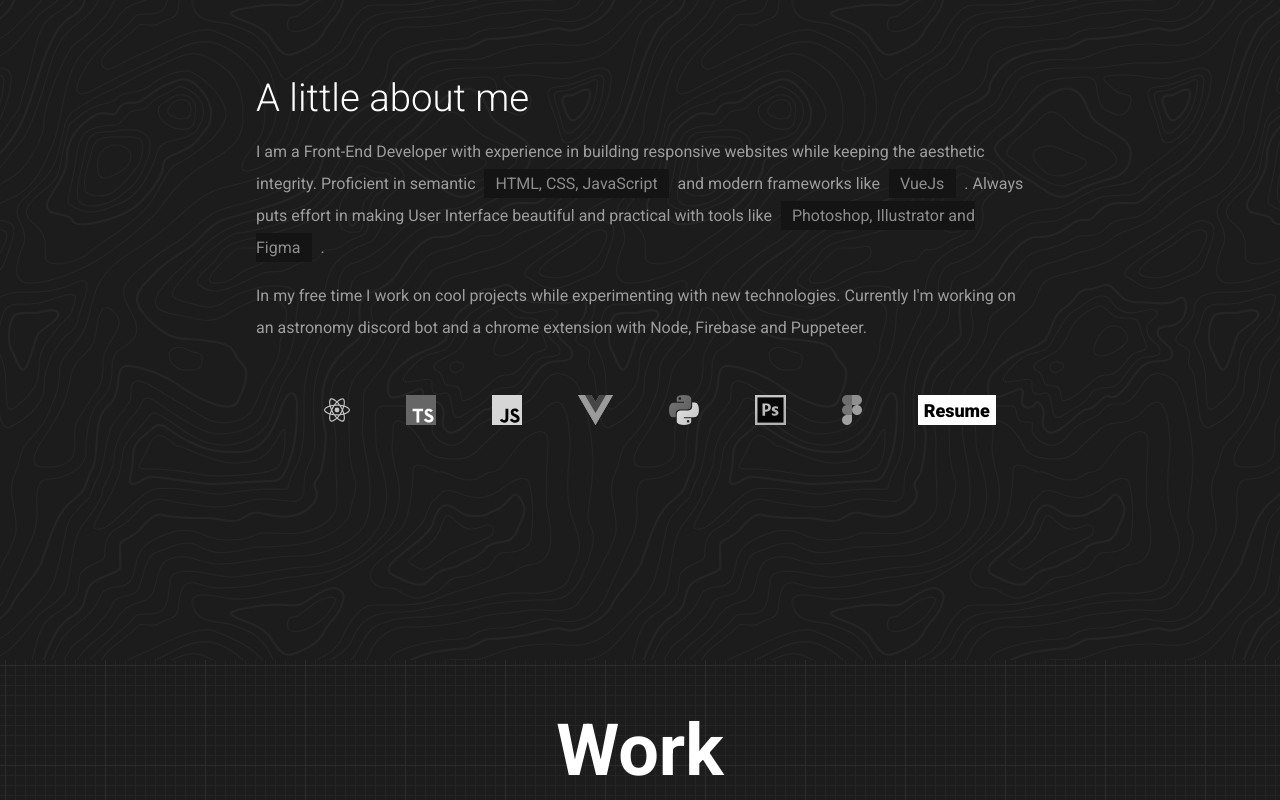
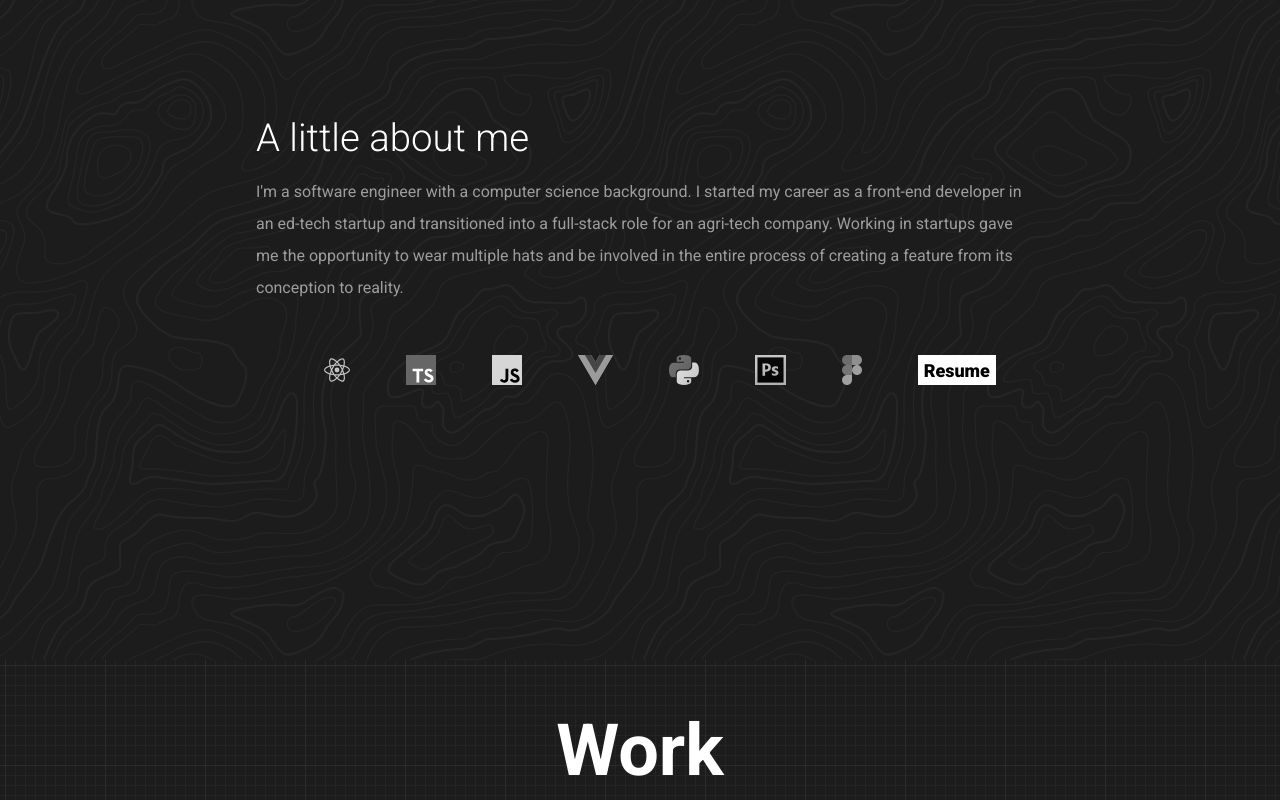
Before and after one commit to ayushman-git/portfolio, a Vue app: page / in a window 1280 px wide. Shown: the part 940-1740 px from the top of the page. Built offline with nearby package versions, Linux system fonts and the light colour scheme.

Commit message:
added new about me para

```diff
--- a/src/assets/projectData.js
+++ b/src/assets/projectData.js
@@ -65,13 +65,26 @@ export default [
     krishi_network: {
       category: "Experience",
       content:
-        "Worked in agri-tech startup as a Full-stack developer. Integrated payment system using Python, Flask, PostgreSQL and Razorpay APIs. Created multiple performant UIs using React and integrated them as web views in the app. Worked on native android development and created multiple screens using Android Studio, Java and Kotlin.",
+        "Worked in agri-tech startup as a Full-stack developer.\n- Integrated payment system using Python, Flask, PostgreSQL and Razorpay APIs.\n- Created multiple performant UIs using React and integrated them as web views in the app.\n- Worked on native android development and created multiple screens using Android Studio, Java and Kotlin.",
       preview_links: {
         live: "https://www.krishinetwork.com/"
       },
       image: "https://i.imgur.com/BOpdWlE.png",
       article:
         "https://www.krishinetwork.com/",
+    },
+  },
+  {
+    upbringo: {
+      category: "Experience",
+      content:
+        "Worked in ed-tech startup as a Front-end Engineer.\n- Built the app from scratch using React Native, Redux, GraphQL and TypeScript that is getting used by 25+ schools and institutions.\n- Worked on the front-end side of many features including a billing plan that increased our user’s retention by upto 40%. Used Vue as front-end framework, Vuex for state management, Material UI for design and GraphQL to consume APIs.",
+      preview_links: {
+        live: "https://upbringo.com/"
+      },
+      image: "https://i.imgur.com/BUognOF.png",
+      article:
+        "https://upbringo.com/",
     },
   },
   {
--- a/src/components/Description.vue
+++ b/src/components/Description.vue
@@ -1,7 +1,7 @@
 <template>
   <article>
     <h2>A little about me</h2>
-    <p>
+    <!-- <p>
       I am a Front-End Developer with experience in building responsive websites
       while keeping the aesthetic integrity. Proficient in semantic
       <span
@@ -26,11 +26,12 @@
         >Photoshop, Illustrator and Figma</span
       >
       .
-    </p>
+    </p> -->
     <p>
-      In my free time I work on cool projects while experimenting with new
-      technologies. Currently I'm working on an astronomy discord bot and a
-      chrome extension with Node, Firebase and Puppeteer.
+      I'm a software engineer with a computer science background. I started my career as a front-end developer in an
+      ed-tech startup and transitioned into a full-stack role for an agri-tech company. Working in startups gave me the
+      opportunity to wear multiple hats and be involved in the entire process of creating a feature from its conception
+      to reality.
     </p>
     <ul>
       <li>
@@ -137,17 +138,20 @@ h2 {
   font-weight: 300;
   margin: 0;
 }
+
 ul {
   margin-top: clamp(3em, 4vw, 4vw);
   list-style-type: none;
   display: flex;
   justify-content: space-around;
 }
+
 img {
   height: 30px;
   filter: grayscale();
   transition: filter 0.2s ease-in-out;
 }
+
 button {
   height: 30px;
   border: none;
@@ -160,7 +164,8 @@ button {
 }
 
 button:hover {
-  background-color: var(--primary-color);;
+  background-color: var(--primary-color);
+  ;
 }
 
 img:hover {
@@ -175,6 +180,7 @@ span {
 }
 
 @media (max-width: 700px) {
+
   img,
   button {
     height: 20px;
--- a/src/components/ProjectModule.vue
+++ b/src/components/ProjectModule.vue
@@ -199,6 +199,7 @@ h1 {
 }
 
 p {
+  white-space: pre-line;
   padding-bottom: 2em;
   font-size: clamp(16px, 1.2vw, 1.2vw);
   font-family: "Source Sans Pro", sans-serif;
```
